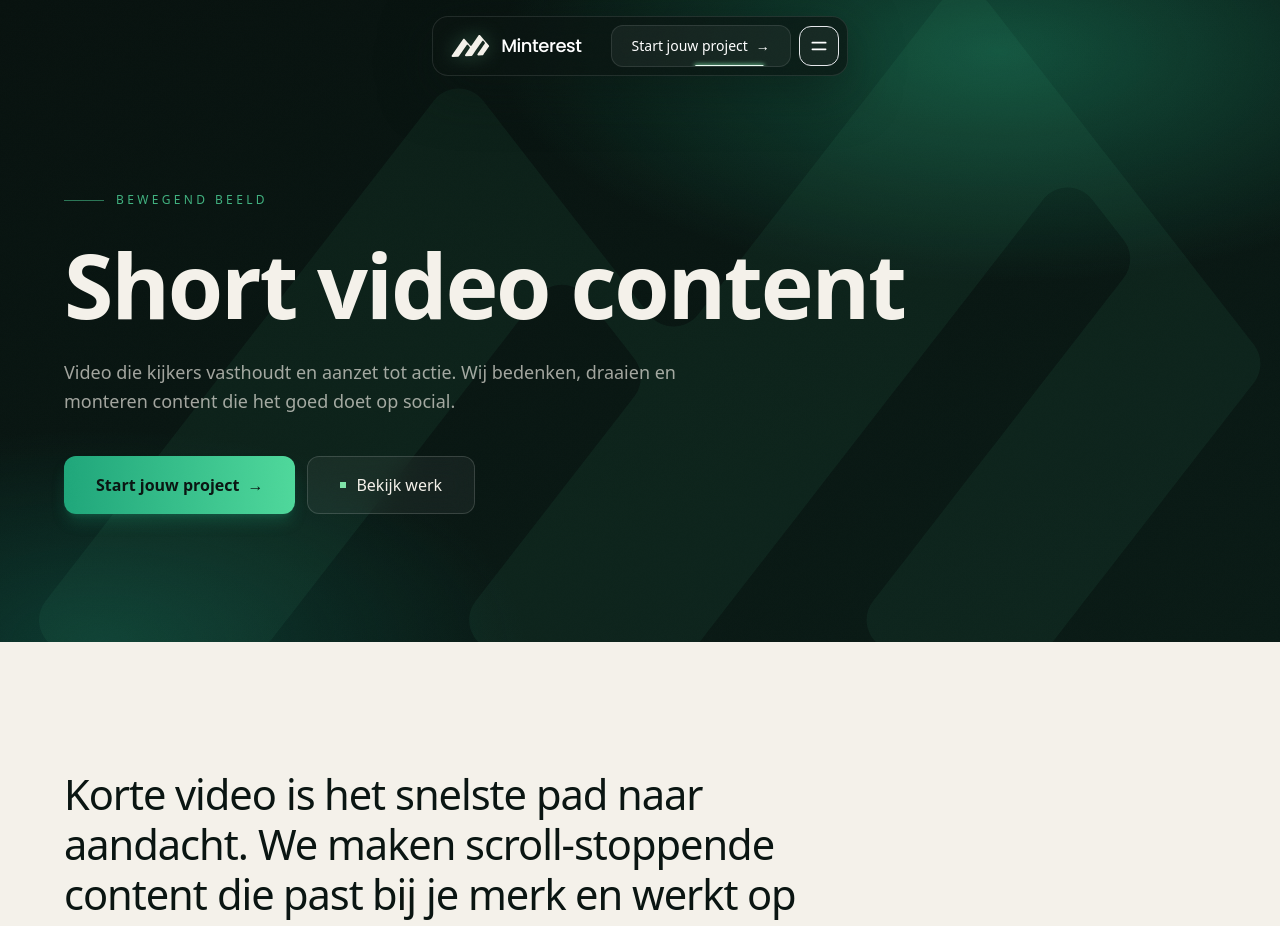
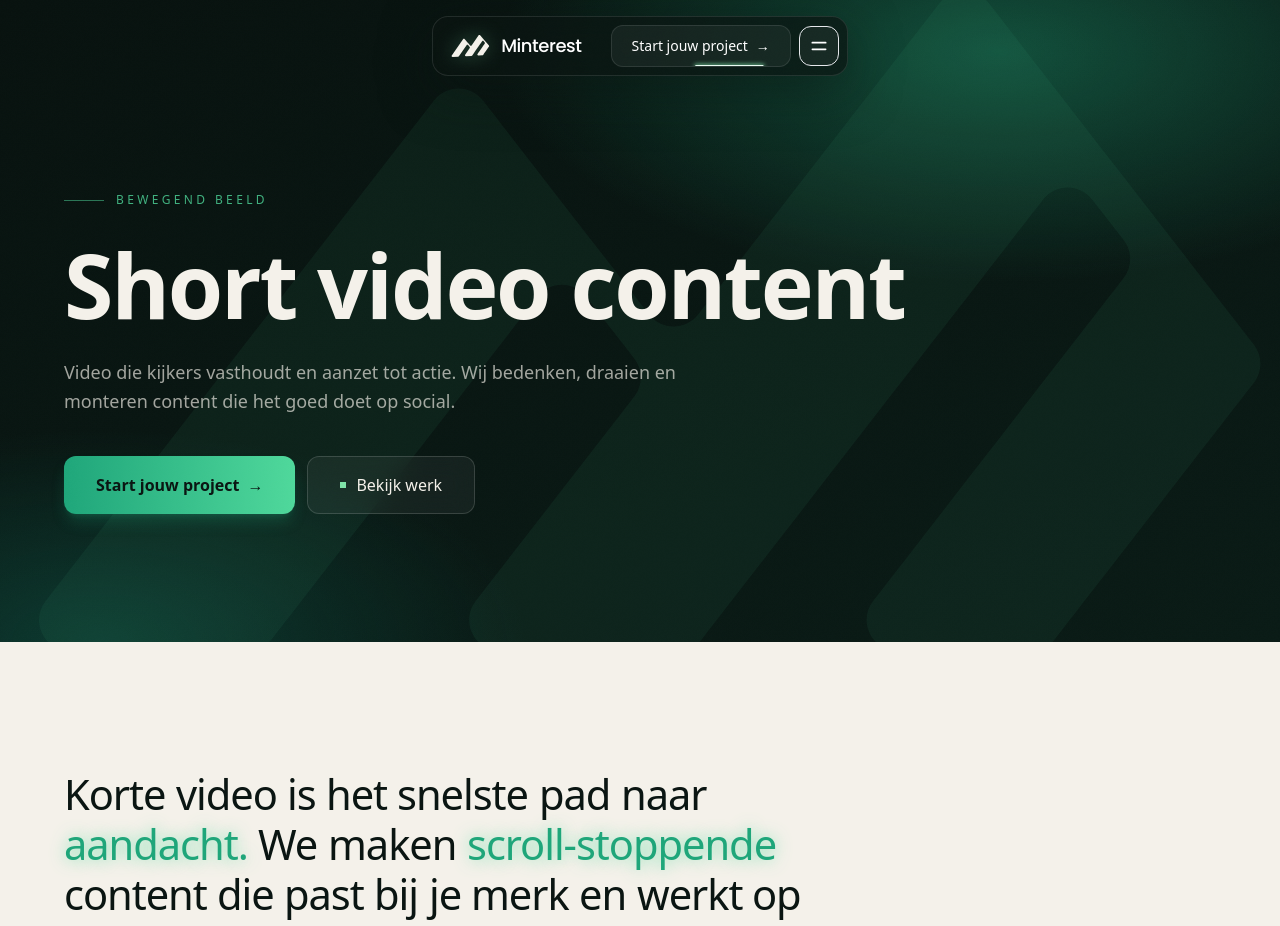
Before and after one commit to visionwebagency1/minterest, a React (Vite) app: page /video in a window 1280 px wide. Shown: the top 926 px of the page. Built offline with nearby package versions, Linux system fonts and the light colour scheme; a web font is replaced by a local one.

Commit message:
fix: robust container-driven blur reveal on service intro (left-aligned, no stuck words) + green glow accent words
Co-Authored-By: Claude Opus 4.8 (1M context) <noreply@anthropic.com>

```diff
--- a/src/components/BlurReveal.tsx
+++ b/src/components/BlurReveal.tsx
@@ -1,19 +1,21 @@
-import { Fragment } from 'react'
 import { motion, useReducedMotion } from 'motion/react'
 
 /**
- * Word-by-word reveal that animates each word from blurred + dimmed + slightly
- * down to sharp, on scroll-into-view. Used for headings and statements.
- * Respects prefers-reduced-motion (renders instantly).
+ * Word-by-word reveal driven by a single container (reliable stagger): each
+ * word animates from blurred + dimmed to sharp when the block scrolls into
+ * view. Words wrapped in *asterisks* render as a green, softly glowing accent.
+ * Spacing is margin-based so it always wraps cleanly, left-aligned. Respects
+ * prefers-reduced-motion.
  */
 
 const EASE = [0.22, 1, 0.36, 1] as const
+const ACCENT = 'text-emerald [text-shadow:0_0_16px_rgba(79,216,155,0.7)]'
 
 export function BlurReveal({
   text,
   className,
   delay = 0,
-  stagger = 0.06,
+  stagger = 0.04,
 }: {
   text: string
   className?: string
@@ -21,26 +23,54 @@ export function BlurReveal({
   stagger?: number
 }) {
   const reduce = useReducedMotion()
-  const words = text.split(' ')
+  const words = text.split(' ').map((w) => ({
+    clean: w.replace(/\*/g, ''),
+    accent: w.includes('*'),
+  }))
 
-  if (reduce) return <span className={className}>{text}</span>
+  if (reduce) {
+    return (
+      <span className={className}>
+        {words.map((w, i) => (
+          <span key={i} className={`mr-[0.25em] inline-block ${w.accent ? ACCENT : ''}`}>
+            {w.clean}
+          </span>
+        ))}
+      </span>
+    )
+  }
+
+  const container = {
+    hidden: {},
+    show: { transition: { staggerChildren: stagger, delayChildren: delay } },
+  }
+  const word = {
+    hidden: { opacity: 0, filter: 'blur(12px)', y: '0.25em' },
+    show: {
+      opacity: 1,
+      filter: 'blur(0px)',
+      y: 0,
+      transition: { duration: 0.55, ease: EASE },
+    },
+  }
 
   return (
-    <span className={className}>
-      {words.map((word, i) => (
-        <Fragment key={i}>
-          <motion.span
-            className="inline-block will-change-[transform,filter]"
-            initial={{ opacity: 0, filter: 'blur(14px)', y: '0.35em' }}
-            whileInView={{ opacity: 1, filter: 'blur(0px)', y: 0 }}
-            viewport={{ once: true, margin: '-60px' }}
-            transition={{ duration: 0.65, ease: EASE, delay: delay + i * stagger }}
-          >
-            {word}
-          </motion.span>
-          {i < words.length - 1 ? ' ' : ''}
-        </Fragment>
+    <motion.span
+      className={className}
+      variants={container}
+      initial="hidden"
+      whileInView="show"
+      viewport={{ once: true, margin: '-80px' }}
+    >
+      {words.map((w, i) => (
+        <motion.span
+          key={i}
+          variants={word}
+          className={`mr-[0.25em] inline-block will-change-[transform,filter] ${w.accent ? ACCENT : ''}`}
+        >
+          {w.clean}
+        </motion.span>
       ))}
-    </span>
+    </motion.span>
   )
 }
--- a/src/pages/servicesData.ts
+++ b/src/pages/servicesData.ts
@@ -26,7 +26,7 @@ export const SERVICES: Record<string, Service> = {
     tagline:
       'Snelle, converterende websites en webshops die er strak uitzien en verkopen. Van landingspagina tot complete Shopify of WooCommerce shop.',
     intro:
-      'Je website is je hardst werkende verkoper. Wij bouwen digitale producten die laden in een oogwenk, fijn werken op elk scherm en meegroeien met je ambitie, van eerste bezoeker tot duizenden orders.',
+      'Je website is je hardst werkende *verkoper*. Wij bouwen digitale producten die laden in een *oogwenk*, fijn werken op elk scherm en meegroeien met je *ambitie*, van eerste bezoeker tot *duizenden orders*.',
     features: [
       { title: 'Gebouwd op snelheid', desc: 'Elke milliseconde telt. We bouwen op een moderne stack zoals Next.js en React, zodat je site al staat voordat bezoekers afhaken. Een 100 op PageSpeed is geen toeval, maar het uitgangspunt.', img: 'mint-speed-web' },
       { title: 'Gemaakt om te verkopen', desc: 'Van productpagina tot afrekenen: elke stap is ontworpen op conversie. Shopify of WooCommerce, volledig op maat ingericht rond hoe jouw klanten kopen.', img: 'mint-shop-cart' },
@@ -48,7 +48,7 @@ export const SERVICES: Record<string, Service> = {
     tagline:
       'Een merk dat blijft hangen. Van logo en huisstijl tot een compleet designsysteem dat overal consistent werkt.',
     intro:
-      'Een sterk merk is herkenbaar in een oogopslag en consistent over elk kanaal. We bouwen een visuele taal met karakter, die vertrouwen wekt en met je meegroeit.',
+      'Een sterk *merk* is herkenbaar in een oogopslag en consistent over elk kanaal. We bouwen een visuele taal met *karakter*, die *vertrouwen* wekt en met je meegroeit.',
     features: [
       { title: 'Een merk met karakter', desc: 'Logo, wordmark en kernidentiteit die kloppen, van visitekaartje tot billboard. Onderscheidend, tijdloos en helemaal van jou.', img: 'mint-brand-logo' },
       { title: 'Consistent op elk kanaal', desc: 'Een designsysteem met herbruikbare bouwstenen: kleuren, typografie en componenten. Zo ziet alles er overal even scherp uit.', img: 'mint-design-system' },
@@ -70,7 +70,7 @@ export const SERVICES: Record<string, Service> = {
     tagline:
       'Video die kijkers vasthoudt en aanzet tot actie. Wij bedenken, draaien en monteren content die het goed doet op social.',
     intro:
-      'Korte video is het snelste pad naar aandacht. We maken scroll-stoppende content die past bij je merk en werkt op de feed, van concept tot kant-en-klare clip.',
+      'Korte video is het snelste pad naar *aandacht*. We maken *scroll-stoppende* content die past bij je merk en werkt op de feed, van concept tot kant-en-klare *clip*.',
     features: [
       { title: 'Concept dat blijft hangen', desc: 'Ideeën en scenario afgestemd op je publiek en platform. Eerst de haak, dan de boodschap, altijd in jouw merkstijl.', img: 'mint-video-concept' },
       { title: 'Productie van A tot Z', desc: 'Van shoot tot set, strak geregeld en in hoge kwaliteit. Wij regelen de regie, jij ziet het resultaat.', img: 'mint-video-production' },
@@ -92,7 +92,7 @@ export const SERVICES: Record<string, Service> = {
     tagline:
       'De juiste makers aan jouw merk koppelen. Wij regelen matching, strategie en content die echt resultaat oplevert.',
     intro:
-      'Mensen vertrouwen mensen. We koppelen je merk aan creators die jouw publiek echt bereiken en sturen op resultaat, niet op ijdele cijfers.',
+      'Mensen *vertrouwen* mensen. We koppelen je merk aan *creators* die jouw publiek echt bereiken en sturen op *resultaat*, niet op ijdele cijfers.',
     features: [
       { title: 'De juiste creators', desc: 'We selecteren makers die passen bij je merk en publiek, op basis van echte betrokkenheid in plaats van alleen volgers.', img: 'mint-creator-match' },
       { title: 'Strategie op resultaat', desc: 'Heldere doelen, boodschap en kanalen vooraf scherp. Elke campagne is gebouwd om iets te bereiken.', img: 'mint-influencer-strategy' },
```
